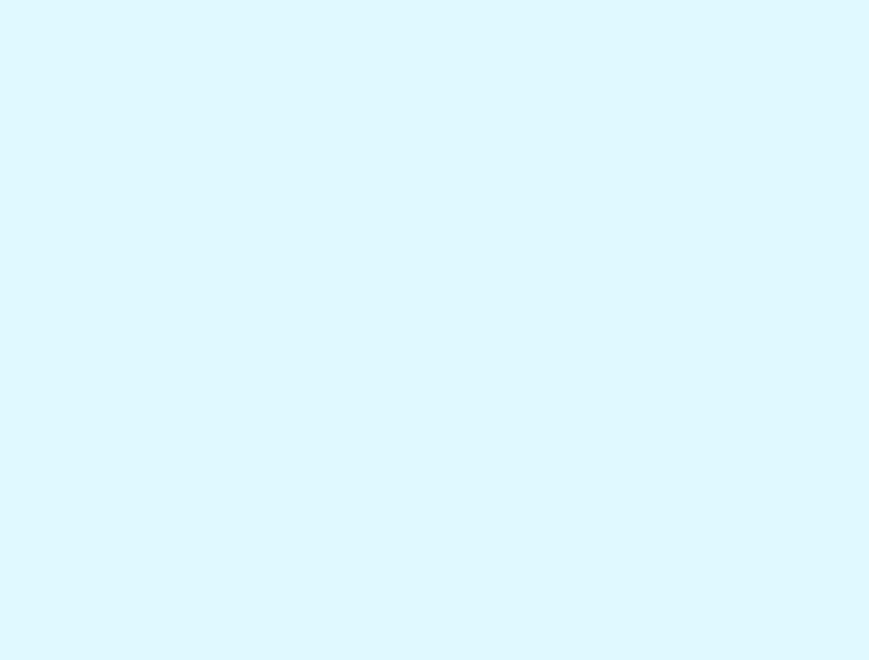
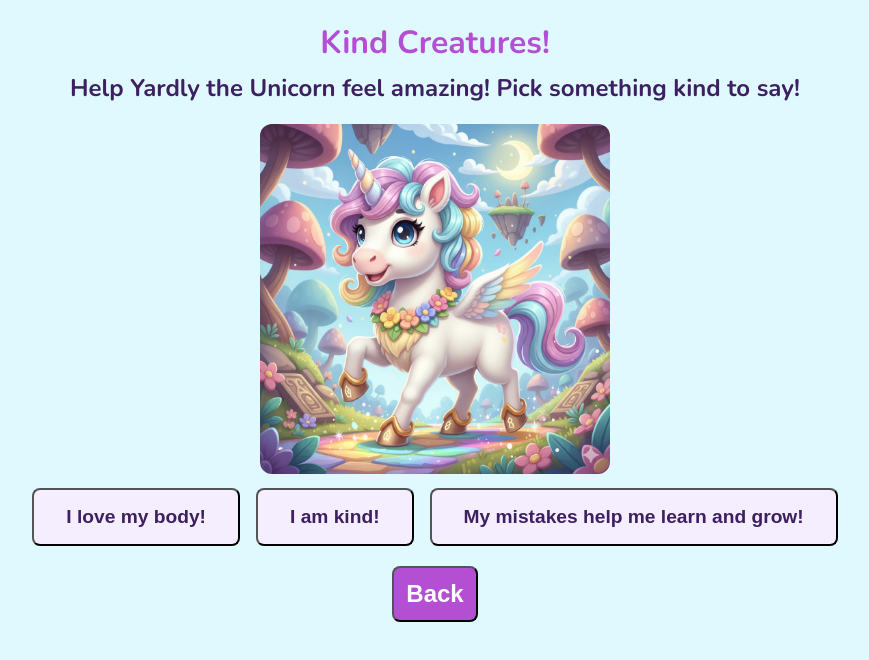
Before and after one commit to Lyndseydj1808/unit-1-project-Lyndsey-C, a React (Vite) app in the folder unit-1-project/: page /games/kind-creatures in a window 1280 px wide. Before the commit this address had no page. Shown: the top 660 px of the page, without its empty margins (205-1074 px from the left). Built offline with nearby package versions, Linux system fonts and the light colour scheme.

Commit message:
completed kind creatures mini-game feature , added  route, passed childName into kind creatures and feeling friends

```diff
--- a/unit-1-project/src/App.jsx
+++ b/unit-1-project/src/App.jsx
@@ -1,28 +1,43 @@
-import React, { useState } from 'react';
-import { Routes, Route } from 'react-router-dom';
-import Home from './pages/Home';
-import About from './pages/About';
-import ParentDashboard from './pages/ParentDashboard';
-import FeelingFriends from './games/FeelingFriends/FeelingFriends';
-import MainGames from './pages/MainGames';
+import React, { useState } from "react";
+import { Routes, Route } from "react-router-dom";
+import Home from "./pages/Home";
+import About from "./pages/About";
+import ParentDashboard from "./pages/ParentDashboard";
+import FeelingFriends from "./games/FeelingFriends/FeelingFriends";
+import MainGames from "./pages/MainGames";
+import KindCreatures from "./games/KindCreatures/KindCreatures";
 
-function App () {
-
+function App() {
   const [childName, setChildName] = useState("");
   const [childAge, setChildAge] = useState("");
 
   const updateChild = (name, age) => {
     setChildName(name);
     setChildAge(age);
-  }
+  };
   return (
     <>
       <Routes>
-            <Route path="/" element={<Home/>} />
-            <Route path="/mini-games" element={<MainGames childName={childName}/>} />
-            <Route path="/games/feeling-friends" element={<FeelingFriends/>} />
-            <Route path="/parent-dashboard" element={<ParentDashboard onUpdate={updateChild} childName={childName}/>}/>
-            <Route path="/about" element={<About/>}/>
+        <Route path="/" element={<Home />} />
+        <Route
+          path="/mini-games"
+          element={<MainGames childName={childName} />}
+        />
+        <Route
+          path="/games/feeling-friends"
+          element={<FeelingFriends childName={childName} />}
+        />
+        <Route
+          path="/games/kind-creatures"
+          element={<KindCreatures childName={childName} />}
+        />
+        <Route
+          path="/parent-dashboard"
+          element={
+            <ParentDashboard onUpdate={updateChild} childName={childName} />
+          }
+        />
+        <Route path="/about" element={<About />} />
       </Routes>
     </>
   );
--- a/unit-1-project/src/games/FeelingFriends/FeelingFriends.jsx
+++ b/unit-1-project/src/games/FeelingFriends/FeelingFriends.jsx
@@ -2,37 +2,43 @@ import React from "react";
 import BackButton from "../../components/BackButton";
 import { feelingFriendsQuestions } from "./feelingFriendsQuestions";
 import { useState } from "react";
-import "./FeelingFriends.css"
+import "./FeelingFriends.css";
 import HomeButton from "../../components/HomeButton";
 
 const shuffledQuestions = [...feelingFriendsQuestions].sort(
   () => Math.random() - 0.5,
 ); //creates new array of shuffled questions
 
-export default function FeelingFriends() {
+export default function FeelingFriends({ childName }) {
   const [score, setScore] = useState(0);
   const [currentIndex, setCurrentIndex] = useState(0);
   const [feedback, setFeedback] = useState("");
 
   const currentQuestion = shuffledQuestions[currentIndex];
 
-    if (currentIndex >= shuffledQuestions.length) {
+  if (currentIndex >= shuffledQuestions.length) {
     return (
       <div className="end-game-container">
-        <h2 className="end-game-feedback">Congratulations! You finished the game!</h2>
+        <h2 className="end-game-feedback">
+          {childName
+            ? `Congratulations ${childName}! You finished the game!`
+            : `Congratulations! You finished the game!`}
+        </h2>
         <p className="score-feedback">
           You got {score} out of {shuffledQuestions.length} questions right!
           Great job!
         </p>
         <button
-        className="play-again-button"
+          className="play-again-button"
           onClick={() => {
-            (setCurrentIndex(0), setScore(0), setFeedback(""));
+            setCurrentIndex(0);
+            setScore(0);
+            setFeedback("");
           }}
         >
           Play Again!
         </button>
-        <HomeButton/>
+        <HomeButton />
       </div>
     );
   }
@@ -54,16 +60,20 @@ export default function FeelingFriends() {
   }
 
   const feelingEmojis = {
-    "Happy": "😊",
-    "Sad": "😢",
-    "Angry": "😠",
-    "Scared": "😨",
-    "Excited": "🤩",
-    "Disappointed": "😞"
-}
+    Happy: "😊",
+    Sad: "😢",
+    Angry: "😠",
+    Scared: "😨",
+    Excited: "🤩",
+    Disappointed: "😞",
+  };
 
   const options = currentQuestion.options.map((option) => (
-    <button key={option} className="option-button" onClick={() => handleAnswer(option)}>
+    <button
+      key={option}
+      className="option-button"
+      onClick={() => handleAnswer(option)}
+    >
       {option} {feelingEmojis[option]}
     </button>
   ));
@@ -73,15 +83,20 @@ export default function FeelingFriends() {
       <h1 className="game-title">Feeling Friends!</h1>
       <h2 className="game-question">
         How do you think {currentQuestion.name} the {currentQuestion.creature}{" "}
-        is feeling today?
+        is feeling right now?
       </h2>
       <img
         className="creature-image"
         src={currentQuestion.image}
         alt={`Image of a ${currentQuestion.creature} generated using Nano Banana (AI)`}
       />
-      {feedback && <div className="feedback">{feedback}</div>} {/*If feedback is truthy, show this*/}
-      {feedback && <button className="next-question-button" onClick={nextQuestion}>Next Question</button>}{" "}
+      {feedback && <div className="feedback">{feedback}</div>}{" "}
+      {/*If feedback is truthy, show this*/}
+      {feedback && (
+        <button className="next-question-button" onClick={nextQuestion}>
+          Next Question
+        </button>
+      )}{" "}
       {/*Shows next question button if feedback exists */}
       {!feedback && <div>{options}</div>}{" "}
       {/*only shows options when feedback does not exist */}
--- /dev/null
+++ b/unit-1-project/src/games/KindCreatures/KindCreatures.jsx
@@ -0,0 +1,76 @@
+import React, { useState } from "react";
+import { creaturesArray } from "./creaturesData";
+import HomeButton from "../../components/HomeButton";
+import BackButton from "../../components/BackButton";
+
+const shuffledCreatures = [...creaturesArray].sort(() => Math.random() - 0.5); //creates new array of shuffled creatures
+
+export default function KindCreatures({ childName }) {
+  const [selection, setSelection] = useState("");
+  const [currentIndex, setCurrentIndex] = useState(0);
+
+  const currentCreature = shuffledCreatures[currentIndex];
+
+  function handleAnswer(option) {
+    setSelection(option);
+  }
+
+  function nextCreature() {
+    setCurrentIndex(currentIndex + 1);
+    setSelection("");
+  }
+
+  if (currentIndex >= shuffledCreatures.length) {
+    return (
+      <div className="end-game-container">
+        <h2 className="end-game-feedback">
+          {childName
+            ? `Thank you ${childName}! You're amazing! You helped all our creatures feel so special today! 🌟`
+            : `You're amazing! You helped all our creatures feel so special today! 🌟`}
+        </h2>
+        <button
+          className="play-again-button"
+          onClick={() => {
+            setCurrentIndex(0);
+            setSelection("");
+          }}
+        >
+          Play Again!
+        </button>
+        <HomeButton />
+      </div>
+    );
+  }
+
+  const options = currentCreature.options.map((option) => (
+    <button
+      key={option}
+      className="option-button"
+      onClick={() => handleAnswer(option)}
+    >
+      {option}
+    </button>
+  ));
+
+  return (
+    <div className="kind-creatures-container">
+      <h1 className="game-title">Kind Creatures!</h1>
+      <h2 className="game-question">
+        {`Help ${currentCreature.name} the ${currentCreature.creature} feel amazing! Pick something kind to say!`}
+      </h2>
+      {selection && <div className="user-selection">{selection}</div>}
+      <img
+        className="creature-image"
+        src={currentCreature.image}
+        alt={`Image of a ${currentCreature.creature} generated using Nano Banana (AI)`}
+      />
+      <div className="options">{options}</div>
+      {selection && (
+        <button className="next-creature" onClick={nextCreature}>
+          Next Creature
+        </button>
+      )}
+      <BackButton />
+    </div>
+  );
+}
--- /dev/null
+++ b/unit-1-project/src/games/KindCreatures/creaturesData.js
@@ -0,0 +1,57 @@
+//import all creature images
+import unicornHappy from "../../assets/images/creatures/unicorn-happy.png";
+import dragonHappy from "../../assets/images/creatures/dragon-happy.png";
+import llamaHappy from "../../assets/images/creatures/llama-happy.png";
+import peacockHappy from "../../assets/images/creatures/peacock-happy.png";
+import phoenixExcited from "../../assets/images/creatures/phoenix-excited.png";
+
+//array of data for kind creatures game
+export const creaturesArray = [
+  {
+    id: 1,
+    creature: "Unicorn",
+    name: "Yardly",
+    image: unicornHappy,
+    options: [
+      "I love my body!",
+      "I am kind!",
+      "My mistakes help me learn and grow!",
+    ],
+  },
+  {
+    id: 2,
+    creature: "Dragon",
+    name: "Danny",
+    image: dragonHappy,
+    options: ["I am enough!", "I am a good friend!", "I am amazing!"],
+  },
+  {
+    id: 3,
+    creature: "Llama",
+    name: "Larry",
+    image: llamaHappy,
+    options: [
+      "I am good!",
+      "I am brave!",
+      "Today is going to be an amaing day!",
+    ],
+  },
+  {
+    id: 4,
+    creature: "Peacock",
+    name: "Perry",
+    image: peacockHappy,
+    options: [
+      "I am beautiful!",
+      "I can do hard things!",
+      "I believe in myself!",
+    ],
+  },
+  {
+    id: 5,
+    creature: "Phoenix",
+    name: "Finnleigh",
+    image: phoenixExcited,
+    options: ["I am loved!", "I am capable of so much!", "I am happy!"],
+  },
+];
--- a/unit-1-project/src/pages/MainGames.jsx
+++ b/unit-1-project/src/pages/MainGames.jsx
@@ -13,6 +13,11 @@ export default function MainGames({ childName }) {
         <h2>Feeling Friends!</h2>
         <p>Can you tell how the creatures are feeling?</p>
       </Link>
+      <Link
+        className="game-button kind-creatures" to="/games/kind-creatures">
+      <h2>Kind Creatures!</h2>
+      <p>Can you help the creatures say something kind about themselves?</p>
+      </Link>
       <BackButton />
     </div>
   );
```
Lines whose indentation alone changed are shown as unchanged.
